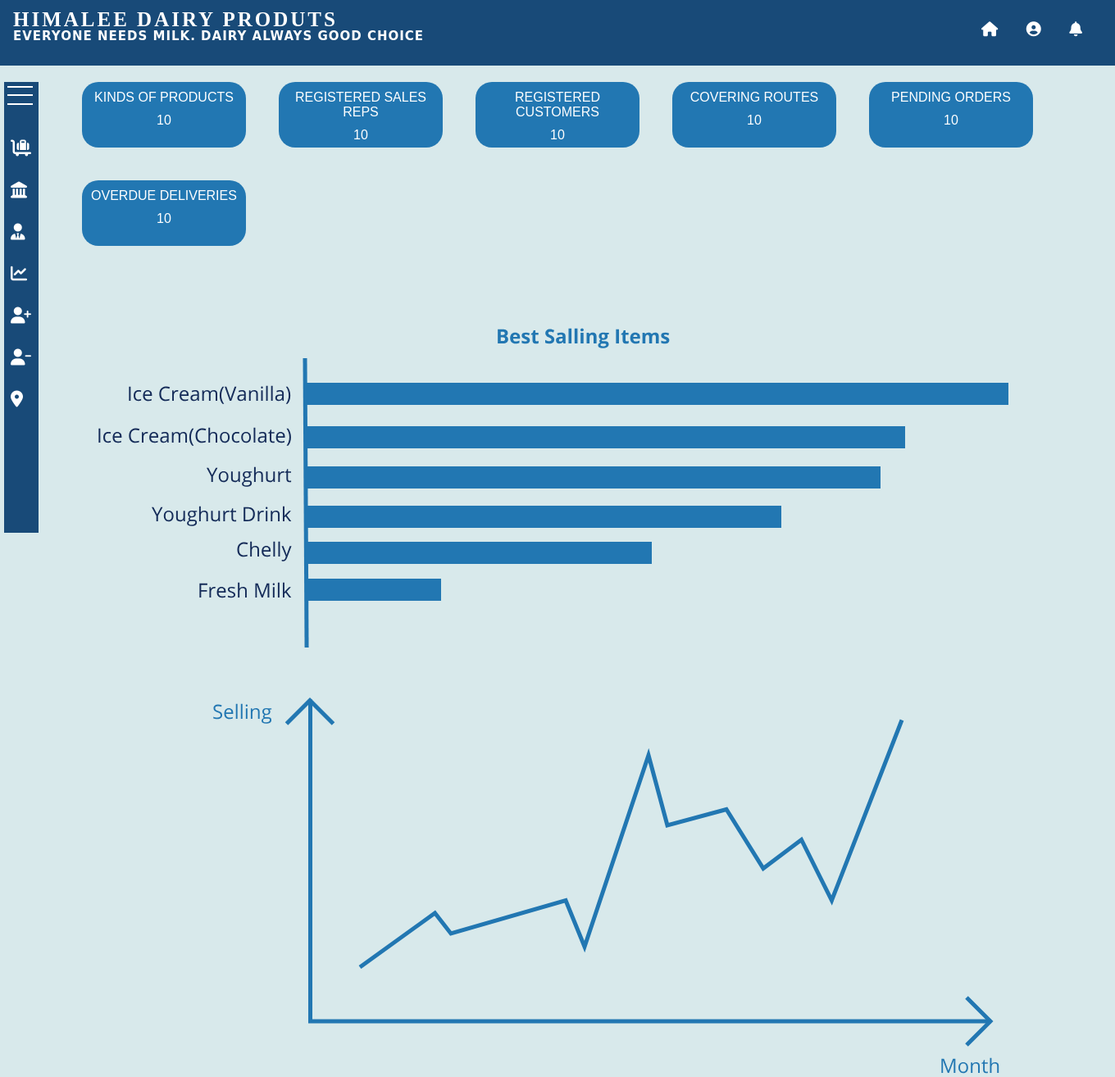
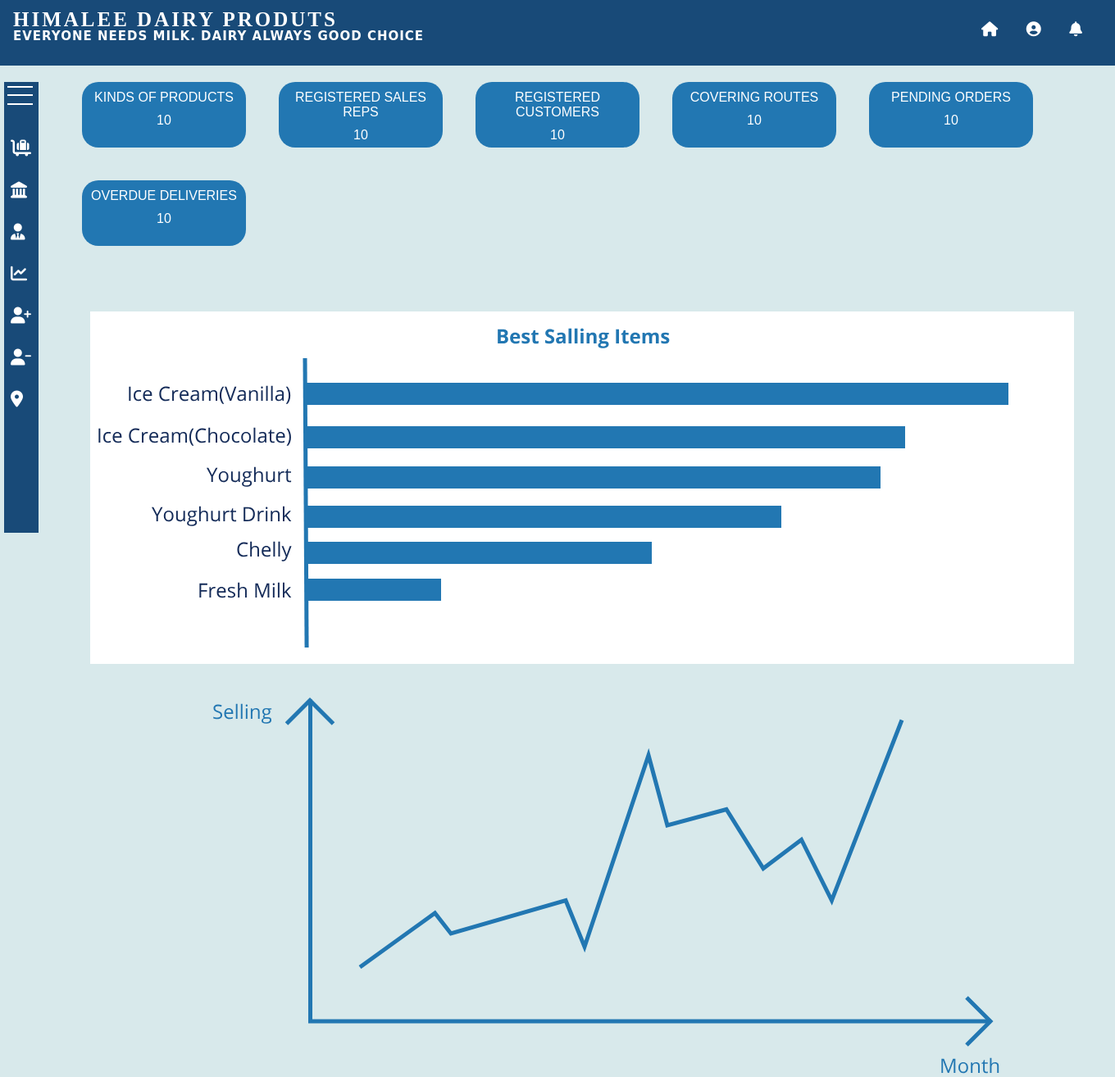
Before and after one commit to malithiperera/Web-Experts, a PHP site: page /app/views/_1_view_adminHome.php in a window 1360 px wide; the page is wider, and only the part inside the window is pictured. Shown: that part at 82% size. Run offline with PHP 8.4, Linux system fonts and the light colour scheme; some libraries are stand-ins or nearby versions.

Commit message:
modified admin home and header type 2

```diff
--- a/app/views/_1_view_adminHome.php
+++ b/app/views/_1_view_adminHome.php
@@ -79,6 +79,14 @@
     .card > p{
         margin-top : 10px;
         z-index: 999;
+    }
+    .graph1_background{
+        position:absolute;
+        top:280px;
+        left:30px;
+        width:1200px;
+        height:430px;
+        background-color:white;
     }
     .graph1{
         position:absolute;
@@ -183,7 +191,7 @@
             <p>10</p>
         </div>
 
-
+    <div class="graph1_background"></div>
     <div class="graph1">
         <svg width="1110" height="391" viewBox="0 0 1110 391" fill="none" xmlns="http://www.w3.org/2000/svg">
         <path d="M252 37L254.058 390" stroke="#2277B2" stroke-width="5"/>
--- a/app/views/view_headertype2.php
+++ b/app/views/view_headertype2.php
@@ -9,6 +9,7 @@
 *{
     margin: 0;
     padding: 0;
+    z-index: 3000;
 }
 
 body{
```
